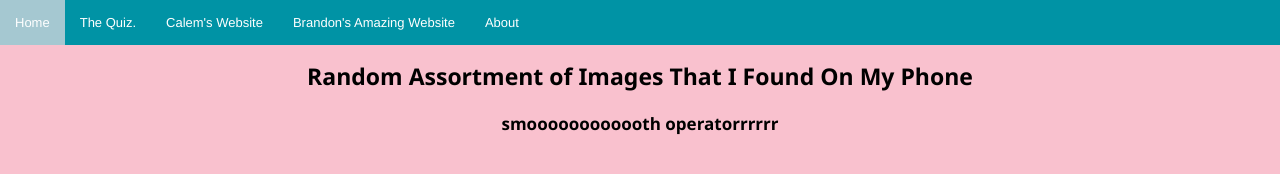
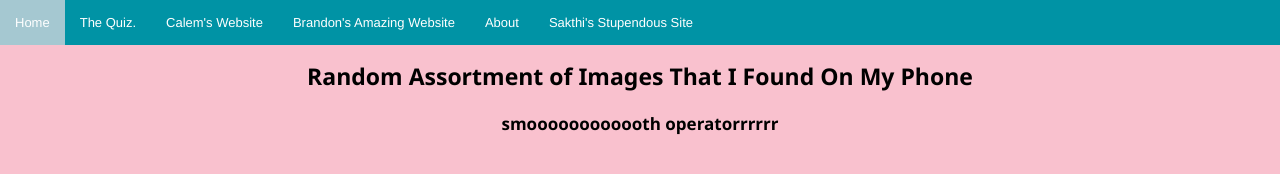
Before and after one commit to hahvish328/hahvish328.github.io, a plain HTML site: page index.html in a window 1280 px wide. Drawn offline with Linux system fonts and the light colour scheme.

Commit message:
welcome to skibidi toilet baku my dudes

```diff
--- a/index.html
+++ b/index.html
@@ -13,6 +13,7 @@
             <li><a href="https://ca13m4.github.io">Calem's Website</a></li>
             <li><a href="https://goodmorningppls.github.io/">Brandon's Amazing Website</a></li>
             <li><a href="about.html">About</a></li>
+            <li><a href="https://SVSPhoenix.github.io/">Sakthi's Stupendous Site</a></li>
         </ul>
     </nav>
 
```
